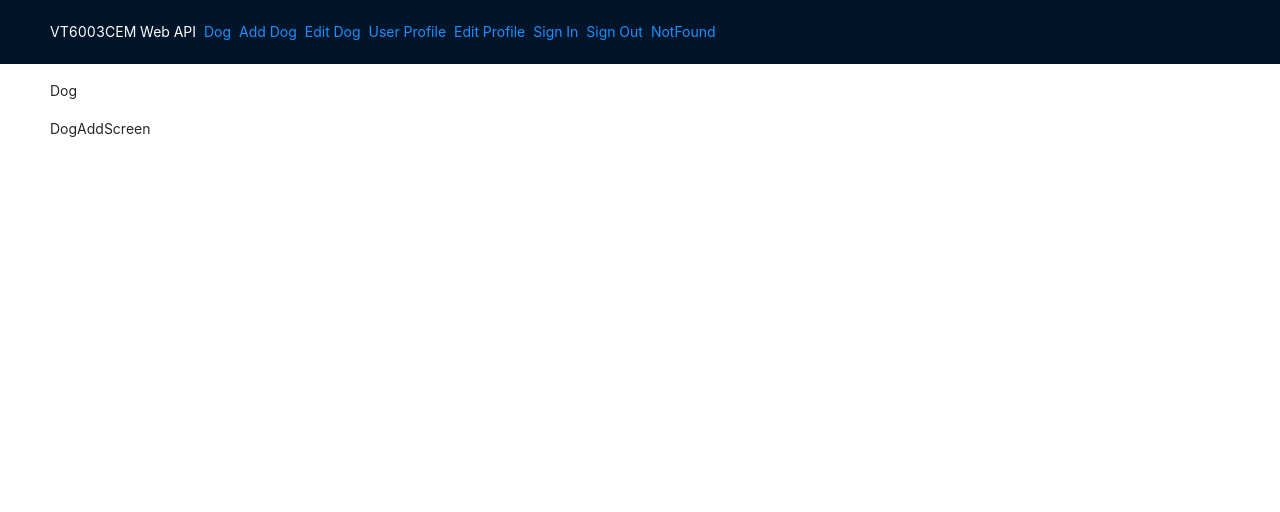
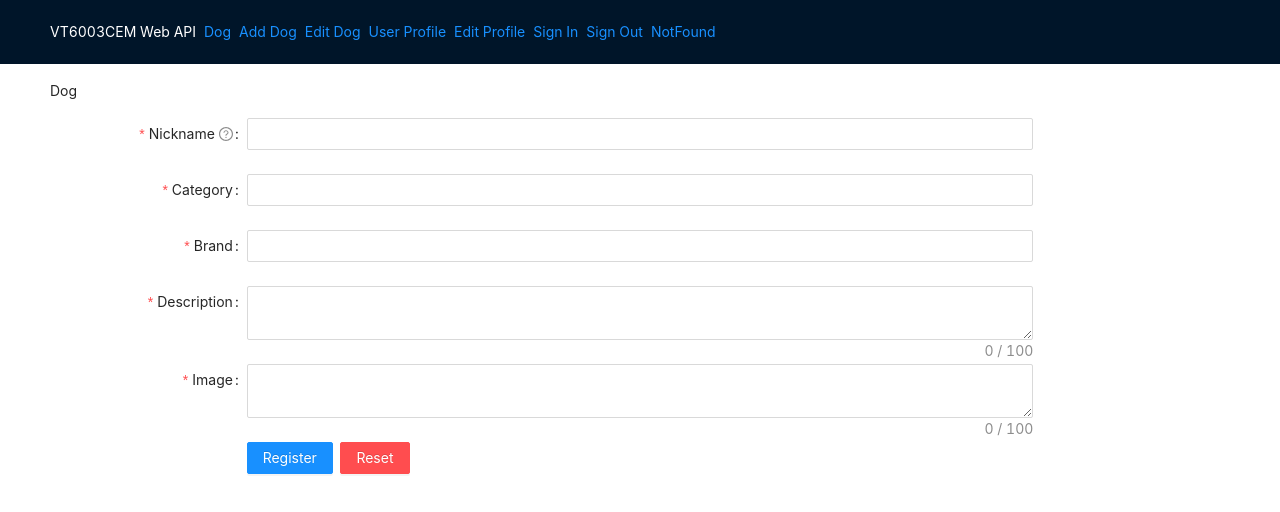
Before and after one commit to imJackym/WebAPIDevelopment_frontend, a React (Create React App) app in the folder frontend/: page /dog_add in a window 1280 px wide. Shown: the top 512 px of the page. Built offline with nearby package versions, Linux system fonts and the light colour scheme.

Commit message:
update DogAddScreen.js submitForm

```diff
--- a/frontend/src/screen/DogAddScreen.js
+++ b/frontend/src/screen/DogAddScreen.js
@@ -1,3 +1,96 @@
-export default function DogAddScreen() {
-  return <div>DogAddScreen</div>
-}
+import React, { useState } from 'react';
+import { Form, Input, Button } from 'antd';
+import Axios from 'axios';
+
+function DogScreen() {
+  const [name, setName] = useState("");
+  const [category, setCategory] = useState("");
+  const [brand, setBrand] = useState("");
+  const [description, setDescription] = useState("");
+  const [image, setImage] = useState("");
+  const [form] = Form.useForm();
+
+  const formItemLayout = {
+    labelCol: {
+      xs: { span: 24 },
+      sm: { span: 4 },
+    },
+    wrapperCol: {
+      xs: { span: 24 },
+      sm: { span: 16 },
+    },
+  };
+
+  const tailFormItemLayout = {
+    wrapperCol: {
+      xs: {
+        span: 24,
+        offset: 0,
+      },
+      sm: {
+        span: 24,
+        offset: 4,
+      },
+    },
+  };
+
+  let handleSubmit = async (e) => {
+    try {
+      const { data } = await Axios.post('http://localhost:5005/api/v1/dog/res/', {
+        name,
+        category,
+        brand,
+        description,
+        image,
+      });
+      if (data.status === 200) {
+        alert("Submit Success");
+        form.resetFields()
+      } else {
+        alert("Submit Fail. Please retry");
+      }
+    } catch (err) {
+      alert("Submit Fail. Please retry");
+      console.log(err);
+    }
+  };
+
+  const onReset = () => {
+    form.resetFields();
+  };
+
+  return (
+    <div>
+      <Form onFinish={handleSubmit} {...formItemLayout} form={form} name="dog register" scrollToFirstError >
+
+        <Form.Item name="name" label="Nickname" value={name} onChange={(e) => setName(e.target.value)} tooltip="What do you want others to call you?" rules={[{ required: true, message: 'Please input the dog nickname!', whitespace: true }]}>
+          <Input />
+        </Form.Item>
+
+        <Form.Item name="category" label="Category" onChange={(e) => setCategory(e.target.value)} rules={[{ required: true, message: 'Please input the dog category!', whitespace: true }]}>
+          <Input />
+        </Form.Item>
+
+        <Form.Item name="brand" label="Brand" onChange={(e) => setBrand(e.target.value)} rules={[{ required: true, message: 'Please input the dog brand!', whitespace: true }]}>
+          <Input />
+        </Form.Item>
+
+        <Form.Item name="description" label="Description" onChange={(e) => setDescription(e.target.value)} rules={[{ required: true, message: 'Please input the dog description' }]} >
+          <Input.TextArea showCount maxLength={100} />
+        </Form.Item>
+
+        <Form.Item name="image" label="Image" onChange={(e) => setImage(e.target.value)} rules={[{ required: true, message: 'Please input the dog image' }]} >
+          <Input.TextArea showCount maxLength={100} />
+        </Form.Item>
+
+        <Form.Item {...tailFormItemLayout}>
+          <Button type="primary" htmlType="submit"> Register </Button>
+          &nbsp;&nbsp;
+          <Button type="primary" danger htmlType="reset" onClick={onReset}> Reset </Button>
+        </Form.Item>
+      </Form>
+    </div>
+  );
+};
+
+export default DogScreen;
```
